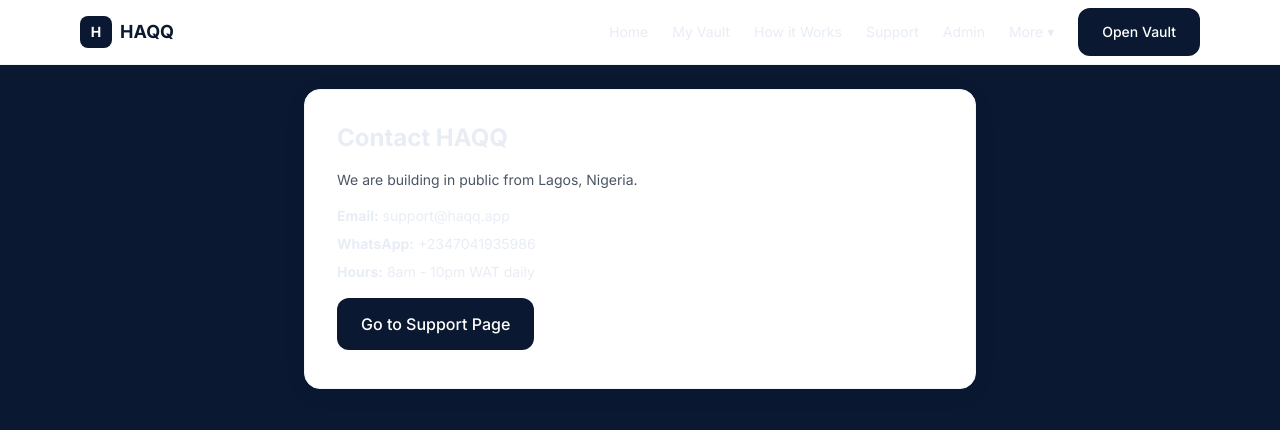
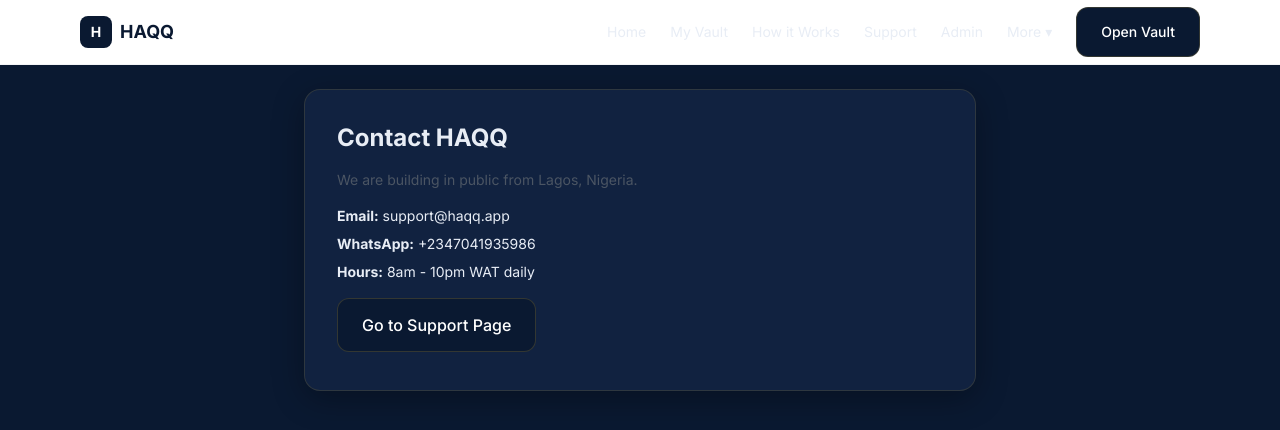
Before and after one commit to Habeebullahi7/Haqq-Vault, a Next.js app: page /contact in a window 1280 px wide. Shown: the top 430 px of the page. Built offline with nearby package versions, Linux system fonts and the light colour scheme.

Commit message:
Revise global styles for dark theme
Updated styles for body, card, buttons, and dot grid. Changed background colors and added new styles for inputs.

```diff
--- a/app/globals.css
+++ b/app/globals.css
@@ -1,8 +1,31 @@
 @tailwind base;
 @tailwind components;
 @tailwind utilities;
-body { font-family: Inter, sans-serif; background: #FFFFFF; color: #0A1931; }
-.card { @apply bg-white rounded-2xl shadow-[0_4px_24px_rgba(10,25,49,0.06)] border border-gray-100; }
-.btn-navy { @apply bg-[#0A1931] text-white rounded-xl px-6 py-3.5 font-medium hover:bg-[#122A5A] transition relative overflow-hidden; }
-.btn-gold { @apply bg-[#D4AF37] text-[#0A1931] rounded-xl px-6 py-3.5 font-semibold hover:opacity-90 transition; }
-.dot-grid { background-image: radial-gradient(rgba(255,255,255,0.12) 1px, transparent 1px); background-size: 24px 24px; }
+
+body {
+  font-family: Inter, sans-serif;
+  background: #0A1931;
+  color: #E8EDF5;
+}
+
+.card {
+  @apply bg-[#112240] rounded-2xl shadow-[0_8px_32px_rgba(0,0,0,0.3)] border border-[#D4AF37]/15;
+}
+
+.btn-navy {
+  @apply bg-[#0A1931] text-white rounded-xl px-6 py-3.5 font-medium hover:bg-[#122A5A] transition relative overflow-hidden border border-[#D4AF37]/20;
+}
+
+.btn-gold {
+  @apply bg-[#D4AF37] text-[#0A1931] rounded-xl px-6 py-3.5 font-semibold hover:bg-[#C5A030] transition shadow-[0_4px_12px_rgba(212,175,55,0.25)];
+}
+
+.dot-grid {
+  background-image: radial-gradient(rgba(212,175,55,0.12) 1px, transparent 1px);
+  background-size: 24px 24px;
+}
+
+/* Make inputs dark too */
+input, textarea, select {
+  @apply bg-[#0f2040] border-[#1e3a5f] text-white placeholder:text-gray-400;
+}
```
